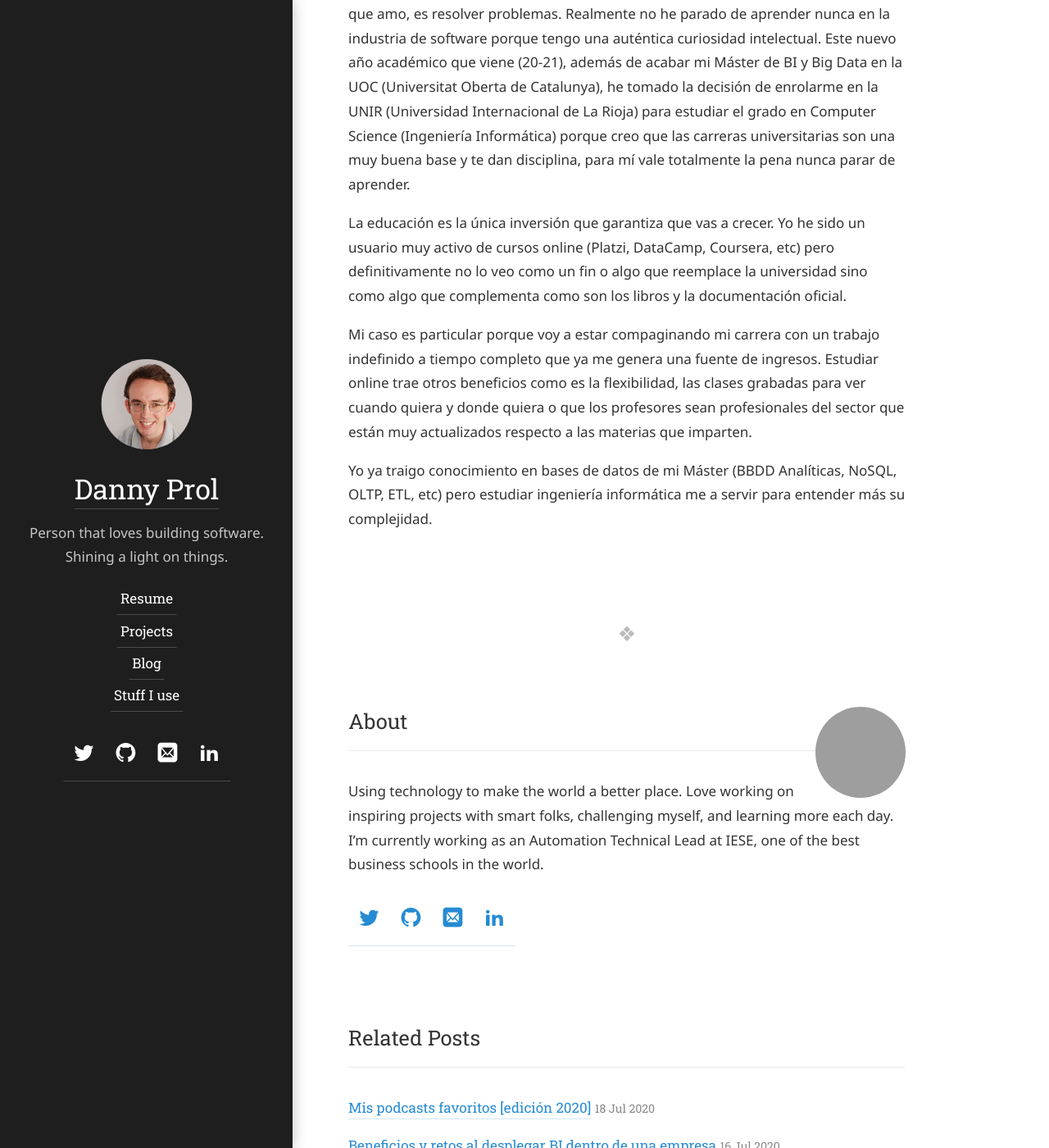
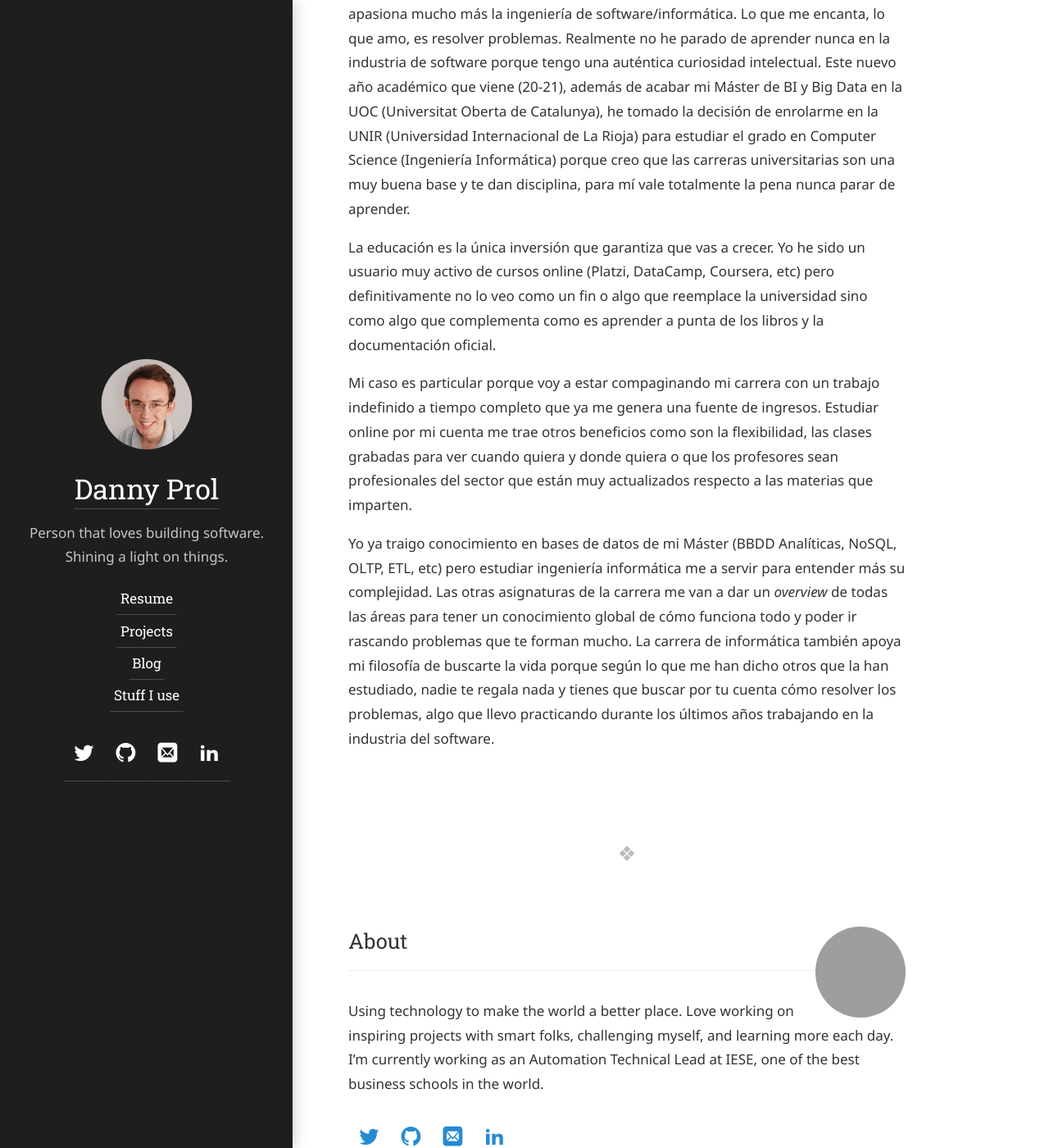
Before and after one commit to dprol/dprol.github.io, a Jekyll site: the page built from hydejack/_posts/2020-07-25-informatica.md, in a window 1280 px wide and 1400 px high, scrolled down 1028 px. Shown: the whole window at 82% size. Built offline with Jekyll 4.4.1, drawn with Linux system fonts in a browser that asks for light colours; some web fonts are replaced; some of the changed text lies outside the part shown; grey boxes are pictures that could not be loaded.

Commit message:
Update 2020-07-25-informatica.md

```diff
--- a/hydejack/_posts/2020-07-25-informatica.md
+++ b/hydejack/_posts/2020-07-25-informatica.md
@@ -3,7 +3,7 @@
 title: ¿Vale la pena entrar a la carrera de ingeniería informática en 2020?
 image: /assets/img/blog/unir.jpg
 description: >
-  Estudiar una carrera requiere un compromiso y una disciplina grande porque son mínimo 5 años de tu tiempo. <!--more-->
+  Estudiar una carrera requiere un compromiso y una disciplina grande porque son mínimo 4 años de tu tiempo. En este post te explico lo que busco aprender en esta carrera con especialización en Computer Science y por qué entrar en 2020.  <!--more-->
 ---
 
 Hay cosas que se aprenden en la universidad que es difícil obtener en otro lado. En este punto de mi carrera profesional un título no me va a generar más dinero, pero lo que sí me va a ayudar es a saber más y tener mejores conocimientos.
@@ -12,8 +12,8 @@
 
 Cuando tocó elegir universidad decidí estudiar comunicación en la UNAV (Universidad de Navarra) porque hago contenidos de siempre y quería profesionalizarlo. Siempre me gustó escribir y contar historias. Terminé esa carrera y aprendí muy duro a resumir con lo que vale la pena y a ser concreto. A día de hoy me apasiona mucho más la ingeniería de software/informática. Lo que me encanta, lo que amo, es resolver problemas. Realmente no he parado de aprender nunca en la industria de software porque tengo una auténtica curiosidad intelectual. Este nuevo año académico que viene (20-21), además de acabar mi Máster de BI y Big Data en la UOC (Universitat Oberta de Catalunya), he tomado la decisión de enrolarme en la UNIR (Universidad Internacional de La Rioja) para estudiar el grado en Computer Science (Ingeniería Informática) porque creo que las carreras universitarias son una muy buena base y te dan disciplina, para mí vale totalmente la pena nunca parar de aprender.
 
-La educación es la única inversión que garantiza que vas a crecer. Yo he sido un usuario muy activo de cursos online (Platzi, DataCamp, Coursera, etc) pero definitivamente no lo veo como un fin o algo que reemplace la universidad sino como algo que complementa como son los libros y la documentación oficial.
+La educación es la única inversión que garantiza que vas a crecer. Yo he sido un usuario muy activo de cursos online (Platzi, DataCamp, Coursera, etc) pero definitivamente no lo veo como un fin o algo que reemplace la universidad sino como algo que complementa como es aprender a punta de los libros y la documentación oficial.
 
-Mi caso es particular porque voy a estar compaginando mi carrera con un trabajo indefinido a tiempo completo que ya me genera una fuente de ingresos. Estudiar online trae otros beneficios como es la flexibilidad, las clases grabadas para ver cuando quiera y donde quiera o que los profesores sean profesionales del sector que están muy actualizados respecto a las materias que imparten.
+Mi caso es particular porque voy a estar compaginando mi carrera con un trabajo indefinido a tiempo completo que ya me genera una fuente de ingresos. Estudiar online por mi cuenta me trae otros beneficios como son la flexibilidad, las clases grabadas para ver cuando quiera y donde quiera o que los profesores sean profesionales del sector que están muy actualizados respecto a las materias que imparten.
 
-Yo ya traigo conocimiento en bases de datos de mi Máster (BBDD Analíticas, NoSQL, OLTP, ETL, etc) pero estudiar ingeniería informática me a servir para entender más su complejidad.
+Yo ya traigo conocimiento en bases de datos de mi Máster (BBDD Analíticas, NoSQL, OLTP, ETL, etc) pero estudiar ingeniería informática me a servir para entender más su complejidad. Las otras asignaturas de la carrera me van a dar un *overview* de todas las áreas para tener un conocimiento global de cómo funciona todo y poder ir rascando problemas que te forman mucho. La carrera de informática también apoya mi filosofía de buscarte la vida porque según lo que me han dicho otros que la han estudiado, nadie te regala nada y tienes que buscar por tu cuenta cómo resolver los problemas, algo que llevo practicando durante los últimos años trabajando en la industria del software.
```
